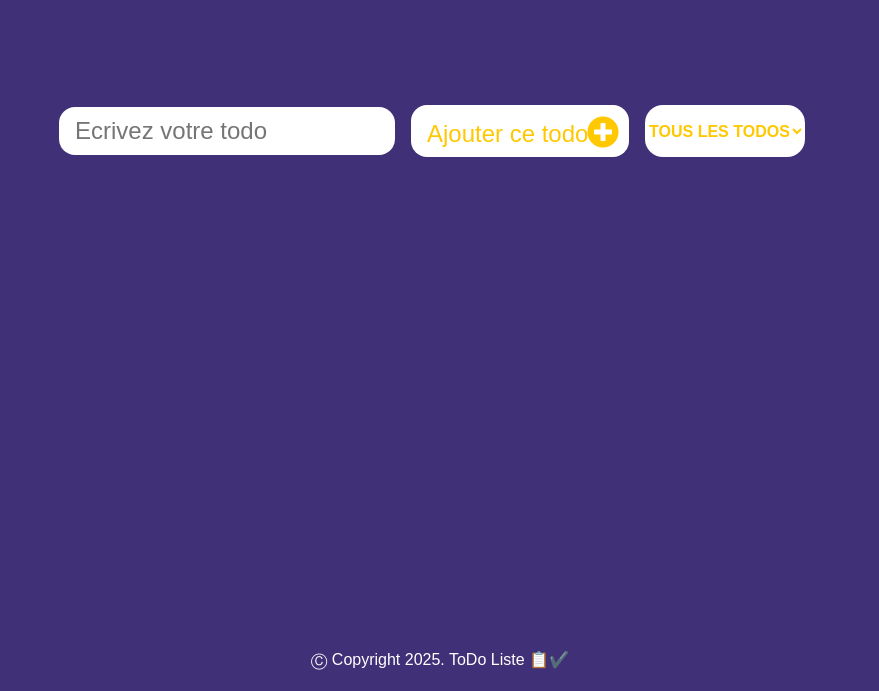
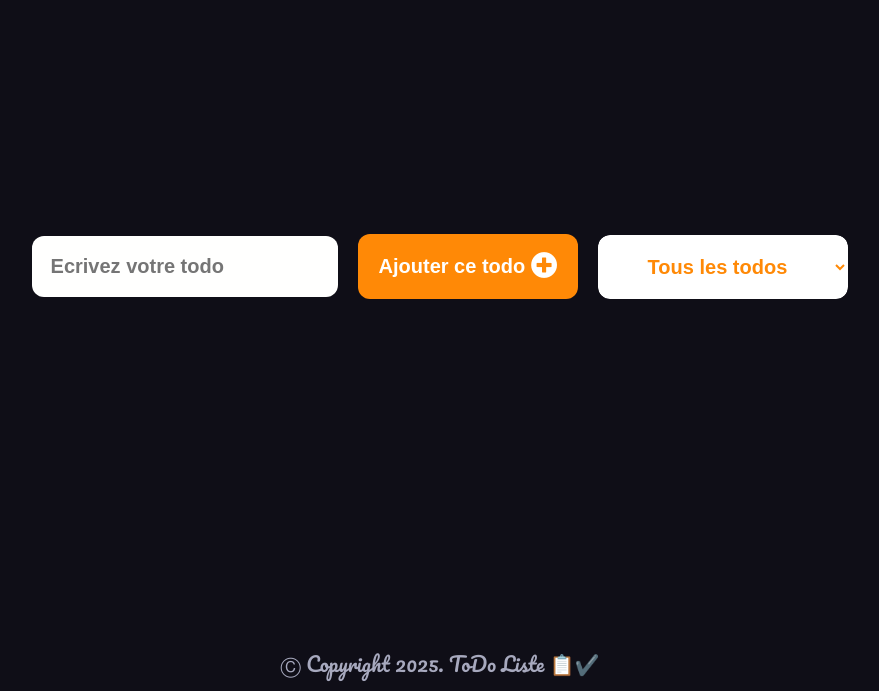
Before and after one commit to aperbet56/todo__app, a plain HTML site: page index.html in a window 1280 px wide. Shown: the part 109-800 px from the top of the page, without its empty margins (200-1079 px from the left). Drawn offline with Linux system fonts and the light colour scheme; a web font is replaced by a local one.

Commit message:
Mise à jour du style

```diff
--- a/style.css
+++ b/style.css
@@ -1,34 +1,60 @@
+/**** Importation des polices Alan Sans et Pacifico ****/
+
+@import url('https://fonts.googleapis.com/css2?family=Alan+Sans:wght@300..900&family=Pacifico&display=swap');
+
 /**** Reset ****/
 
 * {
     margin: 0;
     padding: 0;
     box-sizing: border-box;
+}
+
+button,
+input,
+select {
     border: none;
     outline: none;
+    font-family: "Alan Sans", sans-serif;
+}
+
+ul {
     list-style-type: none;
 }
 
 /**** Style général de la page ****/
 
 body {
-    background-color: rgba(27, 8, 94, 0.836);
-    color: #ffffff;
-    font-family: Arial, Helvetica, sans-serif;
+    background-color: #0f0e17;
+    color: #a7a9be;
+    font-family: "Alan Sans", sans-serif;
     min-height: 100vh;
+    width: 100%;
+    display: flex;
+    flex-direction: column;
 }
 
-h1{
-    font-size: 24px;
+header,
+footer {
+    padding: 16px;
+}
+
+h1 {
+    font-size: 30px;
+    text-align: center;
+    margin: 0;
+    font-family: "Pacifico", sans-serif;
 }
 
 main {
-   min-height: 75vh;
+    flex-grow: 1;
+    display: flex;
+    flex-direction: column;
+    justify-content: center;
+    align-items: center;
 }
 
-header,
 form {
-    min-height: 20vh;
     display: flex;
     flex-wrap: wrap;
     justify-content: center;
@@ -37,11 +63,13 @@ form {
 
 form input,
 form button {
-    padding: 10px;
+    padding: 16px;
     padding-left: 16px;
-    font-size: 24px;
-    background-color: #ffffff;
-    border-radius: 16px;
+    font-size: 20px;
+    font-weight: 600;
+    background-color: #fffffe;
+    border: 3px solid transparent;
+    border-radius: 12px;
     cursor: pointer;
 }
 
@@ -49,31 +77,29 @@ form input {
     transition: border 0.3s ease-in-out;
 }
 
-form input:focus{
-    border: 3px solid rgb(255, 200, 0);
+form input:focus {
+    border: 3px solid #ff8906;
 }
 
 form button {
-    color: rgb(255, 200, 0);
-    background-color: #ffffff;
-    transition: all 0.3 ease;
-    margin-left: 16px;
+    background-color: #ff8906;
+    color: #fffffe;
+    transition: background-color 0.3s ease-in-out,
+        color 0.3s ease-in-out;
+    margin-inline: 20px;
+    padding: 18px;
 }
 
 form button:hover {
-    color: #ffffff;
-    background-color: rgb(255, 200, 0);
-}
-
-.fa-plus-circle {
-    margin-top: 5px;
-    margin-left: -8px;
+    background-color: #fffffe;
+    color: #ff8906;
 }
 
 .todo__container {
     display: flex;
     justify-content: center;
     align-items: center;
+    margin-top: 60px;
 }
 
 .todo__list {
@@ -83,8 +109,8 @@ form button:hover {
 .todo {
     margin: 8px;
     padding-left: 8px;
-    background-color: #ffffff;
-    color: #000000;
+    background-color: #fffffe;
+    color: #0f0e17;
     font-size: 20px;
     display: flex;
     justify-content: space-between;
@@ -99,20 +125,20 @@ form button:hover {
 
 .trash-btn,
 .complete-btn {
-    color: #ffffff;
+    color: #fffffe;
     padding: 16px;
     cursor: pointer;
     font-size: 24px;
 }
 
 .complete-btn {
-    background-color: rgb(112, 241, 112);
+    background-color: #2cb67d;
 }
 
 .trash-btn {
     border-top-right-radius: 8px;
     border-bottom-right-radius: 8px;
-    background-color: rgb(250, 46, 46);
+    background-color: #e53170;
 }
 
 .todo-item {
@@ -135,58 +161,26 @@ form button:hover {
 }
 
 .select {
-    margin: 16px;
+    margin-block: 16px;
     overflow: hidden;
-    border-radius: 18px;
+    border-radius: 12px;
 }
 
 select {
-    color:rgb(255, 200, 0);
-    width: 160px;
-    height: 52px;
+    color: #ff8906;
+    width: 250px;
+    height: 64px;
     cursor: pointer;
-    font-weight: bold;
-    text-transform: uppercase;
+    font-weight: 600;
     background-color: #ffffff;
-    font-size: 16px;
+    font-size: 20px;
     text-align: center;
+    border-radius: 12px;
 }
 
 footer {
-    display: flex;
-    justify-content: center;
-    align-items: center;
-    margin-bottom: 12px;
+    text-align: center;
+    font-size: 20px;
+    font-weight: 500;
+    font-family: "Pacifico", sans-serif;
 }
-
-/**** Responsive design ****/
-
-
-@media screen and (max-width: 664px) {
-    h1 {
-        font-size: 18px;
-    }
-
-    form {
-        margin: 0 15px
-    }
-
-}
-
-@media screen and (max-width: 598px) {
-    .select {
-        margin-bottom: 100px
-    }
-}
-
-@media screen and (max-width: 478px) {
-    h1 {
-        text-align: center;
-    }
-}
-
-@media screen and (max-width: 406px) {
-    form button {
-        margin-bottom: 87px;
-    }
-}
```
